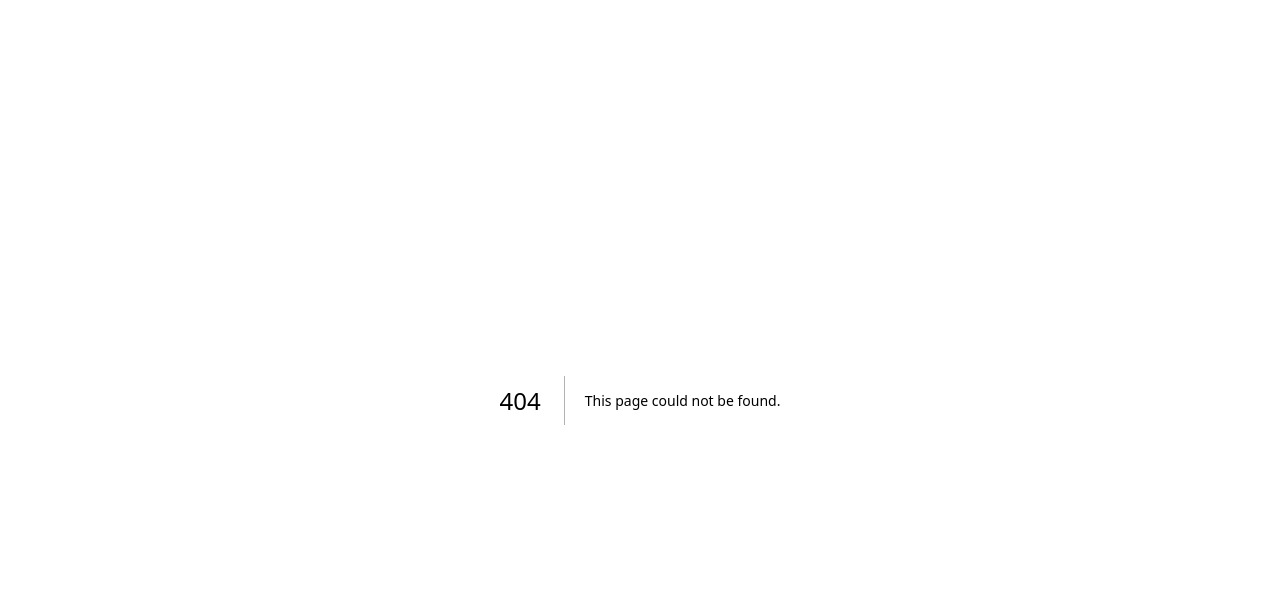
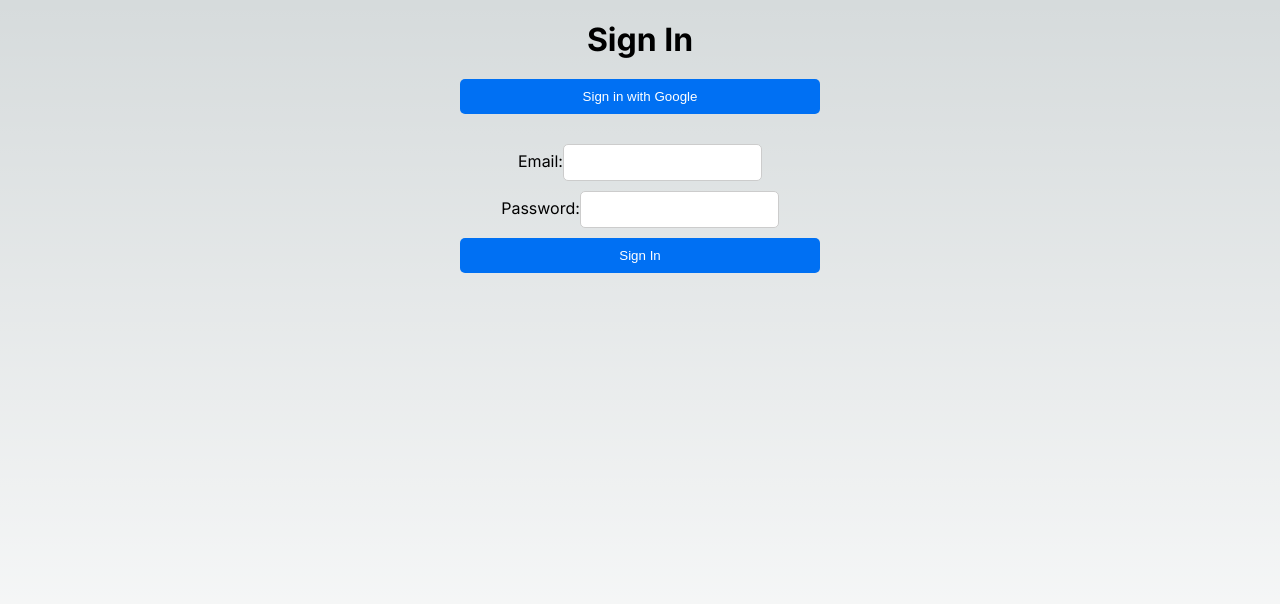
Before and after one commit to farizaan/beeline-tz-oauth, a Next.js app: page /auth in a window 1280 px wide. Before the commit this address had no page. Shown: the top 604 px of the page. Built offline with nearby package versions, Linux system fonts and the light colour scheme.

Commit message:
feat: auth feature

```diff
--- /dev/null
+++ b/src/app/auth/auth.module.css
@@ -0,0 +1,64 @@
+.container {
+    height: 100vh;
+    max-width: 400px;
+    margin: auto;
+    padding: 20px;
+    text-align: center;
+}
+
+.h1 {
+    margin-bottom: 20px;
+}
+
+.oauthContainer {
+    margin-bottom: 20px;
+}
+
+.oauthButton {
+    padding: 10px;
+    margin-bottom: 10px;
+    width: 100%;
+    background-color: #0070f3;
+    color: white;
+    border: none;
+    cursor: pointer;
+    border-radius: 5px;
+}
+
+.oauthButton:hover {
+    background-color: #005bb5;
+}
+
+.separator {
+    margin: 20px 0;
+}
+
+.form {
+    display: flex;
+    flex-direction: column;
+}
+
+.input {
+    padding: 10px;
+    margin-bottom: 10px;
+    border: 1px solid #ccc;
+    border-radius: 5px;
+}
+
+.submitButton {
+    padding: 10px;
+    background-color: #0070f3;
+    color: white;
+    border: none;
+    cursor: pointer;
+    border-radius: 5px;
+}
+
+.submitButton:hover {
+    background-color: #005bb5;
+}
+
+.error {
+    color: red;
+    margin-bottom: 10px;
+}
--- /dev/null
+++ b/src/app/auth/page.tsx
@@ -0,0 +1,56 @@
+"use client"
+import { useForm } from 'react-hook-form';
+import { useRouter } from 'next/navigation';
+import { signIn } from "next-auth/react";
+import styles from "./auth.module.css";
+
+export default function SignInPage() {
+    const router = useRouter();
+    const { register, handleSubmit, formState: { errors } } = useForm();
+
+    const onSubmit =  (data: FormData) => {
+        router.push('/profile');
+    };
+    return (
+        <div className={styles.container}>
+            <h1 className={styles.h1}>Sign In</h1>
+
+            <div className={styles.oauthContainer}>
+                <button
+                    className={styles.oauthButton}
+                    onClick={() => signIn('google', { callbackUrl: '/profile' })}
+                >
+                    Sign in with Google
+                </button>
+            </div>
+
+            <div className={styles.separator}></div>
+
+            <form className={styles.form} onSubmit={handleSubmit(onSubmit)}>
+                <label>
+                    Email:
+                    <input
+                        type="email"
+                        className={styles.input}
+                        {...register('email', {required: "Email is required"})}
+                    />
+                    {errors.email && <p className={styles.error}>{errors.email.message}</p>}
+                </label>
+
+                <label>
+                    Password:
+                    <input
+                        type="password"
+                        className={styles.input}
+                        {...register('password', {required: "Email is required"})}
+                    />
+                    {errors.password && <p className={styles.error}>{errors.password.message}</p>}
+                </label>
+
+                <button type="submit" className={styles.submitButton}>
+                    Sign In
+                </button>
+            </form>
+        </div>
+    );
+}
```
Also changed, not shown: package.json (+5 -3 lines), src/app/_providers/app-session-provider.tsx (added, +12 -0 lines), src/app/api/auth/[...nextauth]/route.ts (added, +21 -0 lines), 1 other file (tests, documents, lock files or other folders).
